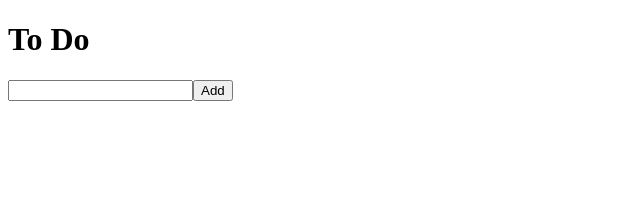
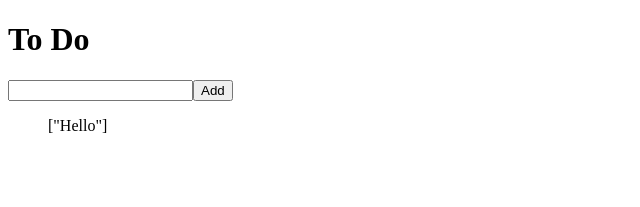
Before and after one commit to ReactRoad/React-Road, a React (Create React App) app in the folder react-redux/: page / in a window 1280 px wide. Shown: the top 207 px of the page, without its empty margins (0-640 px from the left). Built offline with nearby package versions, Linux system fonts and the light colour scheme.

Commit message:
feat: mapStateToProps ->redux state로부터 home(component)에 prop으로써 전달한다

```diff
--- a/react-redux/src/routes/Home.js
+++ b/react-redux/src/routes/Home.js
@@ -1,6 +1,7 @@
 import React, { useState } from 'react';
+import { connect } from 'react-redux';
 
-function Home() {
+function Home({ toDos }) {
 	const [text, setText] = useState('');
 	function onChange(e) {
 		setText(e.target.value);
@@ -21,9 +22,12 @@ function Home() {
 				/>
 				<button>Add</button>
 			</form>
-			<ul></ul>
+			<ul>{JSON.stringify(toDos)}</ul>
 		</>
 	);
 }
+function mapStateToProps(state, ownProps) {
+	return { toDos: state };
+}
 
-export default Home;
+export default connect(mapStateToProps)(Home);
--- a/react-redux/src/store.js
+++ b/react-redux/src/store.js
@@ -17,7 +17,7 @@ export const deleteToDo = (id) => {
 	};
 };
 
-const reducer = (state = [], action) => {
+const reducer = (state = ['Hello'], action) => {
 	switch (action.type) {
 		case ADD:
 			return [{ text: action.text, id: Date.now() }, ...state];
```
